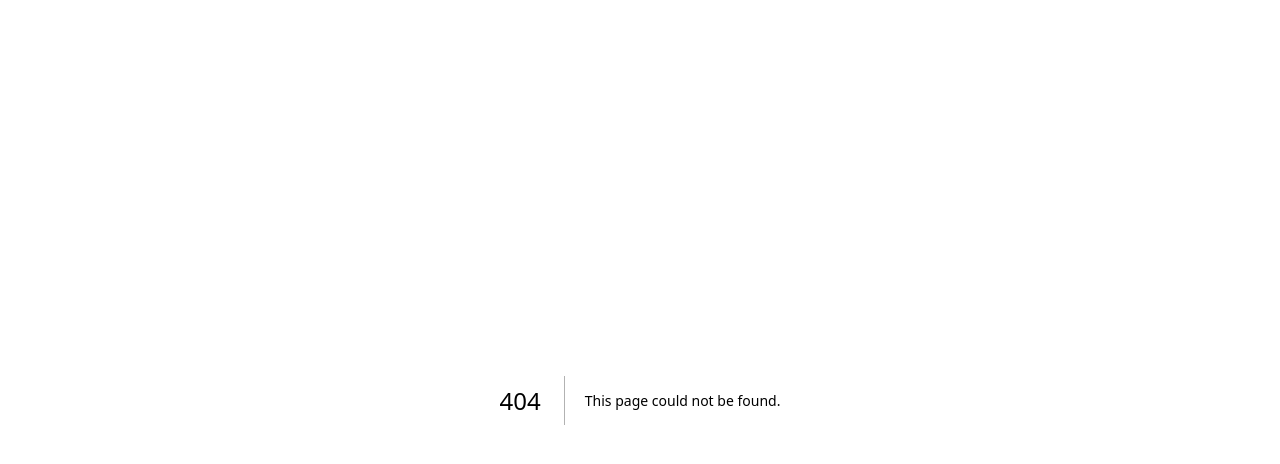
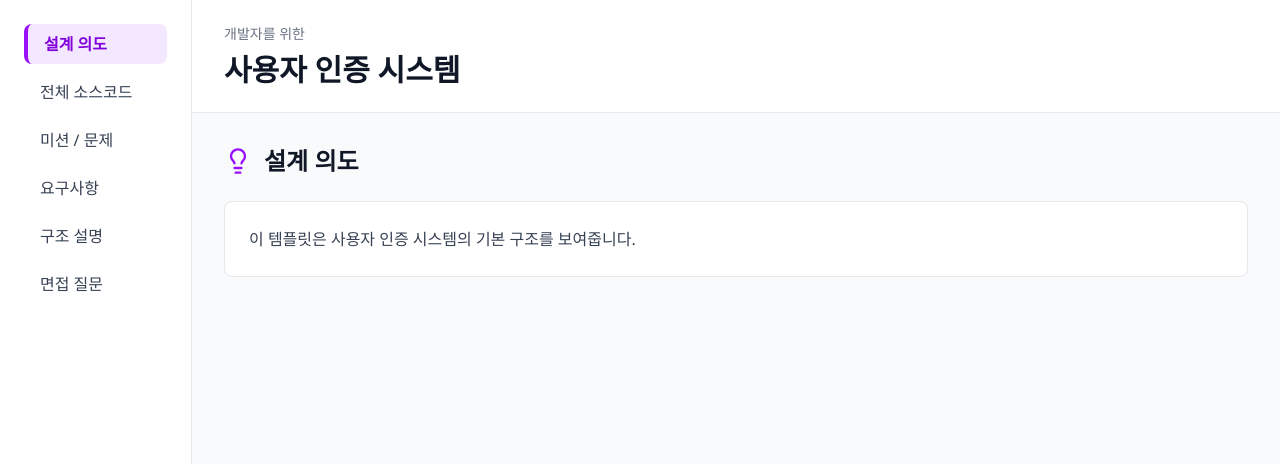
Before and after one commit to COBIP/COBIP_FE, a Next.js app: page /functional-template in a window 1280 px wide. Before the commit this address had no page. Shown: the top 464 px of the page. Built offline with nearby package versions, Linux system fonts and the light colour scheme.

Commit message:
✨ Feat: 기능 템플릿 화면 구현 및 경로 정리

```diff
--- /dev/null
+++ b/src/app/functional-template/page.tsx
@@ -0,0 +1,52 @@
+"use client";
+
+import { FunctionalTemplateSidebar } from '@/features/functional-template/components/FunctionalTemplateSidebar';
+import { DesignIntentSection } from '@/features/functional-template/components/DesignIntentSection';
+import { SourceCodeSection } from '@/features/functional-template/components/SourceCodeSection';
+import { MissionSection } from '@/features/functional-template/components/MissionSection';
+import { RequirementsSection } from '@/features/functional-template/components/RequirementsSection';
+import { StructureSection } from '@/features/functional-template/components/StructureSection';
+import { InterviewSection } from '@/features/functional-template/components/InterviewSection';
+import { useTemplateMenu } from '@/hooks/useTemplateMenu';
+
+export default function FunctionalTemplateDetail() {
+  const { activeMenu, setActiveMenu } = useTemplateMenu();
+
+  const renderContent = () => {
+    switch (activeMenu) {
+      case 'design-intent':
+        return <DesignIntentSection />;
+      case 'source-code':
+        return <SourceCodeSection />;
+      case 'mission':
+        return <MissionSection />;
+      case 'requirements':
+        return <RequirementsSection />;
+      case 'structure':
+        return <StructureSection />;
+      case 'interview':
+        return <InterviewSection />;
+      default:
+        return <DesignIntentSection />;
+    }
+  };
+
+  return (
+    <div className="flex h-screen bg-gray-50">
+      <FunctionalTemplateSidebar
+        activeMenu={activeMenu}
+        onMenuChange={setActiveMenu}
+        progress={15}
+      />
+      <main className="flex-1 flex flex-col overflow-hidden">
+        <header className="bg-white border-b border-gray-200 px-8 py-6 shrink-0">
+          <p className="text-sm text-gray-500 mb-2">개발자를 위한</p>
+          <h1 className="text-3xl font-bold text-gray-900">사용자 인증 시스템</h1>
+        </header>
+        <div className="flex-1 overflow-y-auto px-8 py-8">
+          <div className="max-w-6xl mx-auto">{renderContent()}</div>
+        </div>
+      </main>
+    </div>
+  );
+}
--- a/src/features/functional-template/components/DesignIntentSection.tsx
+++ b/src/features/functional-template/components/DesignIntentSection.tsx
@@ -0,0 +1,19 @@
+"use client";
+
+import { Lightbulb } from 'lucide-react';
+
+export function DesignIntentSection() {
+  return (
+    <div className="space-y-6">
+      <div className="flex items-center gap-3">
+        <Lightbulb className="text-purple-600" size={28} />
+        <h2 className="text-2xl font-bold text-gray-900">설계 의도</h2>
+      </div>
+      <div className="bg-white rounded-lg p-6 border border-gray-200">
+        <p className="text-gray-700 leading-relaxed">
+          이 템플릿은 사용자 인증 시스템의 기본 구조를 보여줍니다.
+        </p>
+      </div>
+    </div>
+  );
+}
--- a/src/features/functional-template/components/FunctionalTemplateSidebar.tsx
+++ b/src/features/functional-template/components/FunctionalTemplateSidebar.tsx
@@ -1,9 +1,10 @@
+"use client";
+
 import { TemplateSidebarProps } from '@/app/types/template.types';
 
 export function FunctionalTemplateSidebar({
   activeMenu,
   onMenuChange,
-  progress,
 }: TemplateSidebarProps) {
   const menus = [
     { id: 'design-intent', label: '설계 의도' },
@@ -31,16 +32,6 @@ export function FunctionalTemplateSidebar({
           </button>
         ))}
       </nav>
-
-      <div className="border-t pt-4">
-        <p className="text-xs text-gray-600 mb-2">진행률: {progress}%</p>
-        <div className="w-full bg-gray-200 rounded-full h-2">
-          <div
-            className="bg-purple-600 h-2 rounded-full transition-all"
-            style={{ width: `${progress}%` }}
-          />
-        </div>
-      </div>
     </aside>
   );
 }
--- a/src/features/functional-template/components/InterviewSection.tsx
+++ b/src/features/functional-template/components/InterviewSection.tsx
@@ -1,3 +1,5 @@
+"use client";
+
 import { MessageCircle } from 'lucide-react';
 
 export function InterviewSection() {
--- a/src/features/functional-template/components/MissionSection.tsx
+++ b/src/features/functional-template/components/MissionSection.tsx
@@ -1,3 +1,5 @@
+"use client";
+
 import { Flag } from 'lucide-react';
 import { useState } from 'react';
 
--- a/src/features/functional-template/components/RequirementsSection.tsx
+++ b/src/features/functional-template/components/RequirementsSection.tsx
@@ -1,3 +1,5 @@
+"use client";
+
 import { FileText } from 'lucide-react';
 
 export function RequirementsSection() {
--- a/src/features/functional-template/components/SourceCodeSection.tsx
+++ b/src/features/functional-template/components/SourceCodeSection.tsx
@@ -1,3 +1,5 @@
+"use client";
+
 import { Code } from 'lucide-react';
 import { useState } from 'react';
 
--- a/src/features/functional-template/components/StructureSection.tsx
+++ b/src/features/functional-template/components/StructureSection.tsx
@@ -1,3 +1,5 @@
+"use client";
+
 import { Layers } from 'lucide-react';
 
 export function StructureSection() {
--- a/src/hooks/useTemplateMenu.ts
+++ b/src/hooks/useTemplateMenu.ts
@@ -1,3 +1,5 @@
+"use client";
+
 import { useState } from 'react';
 
 export function useTemplateMenu(initialMenu: string = 'design-intent') {
```
